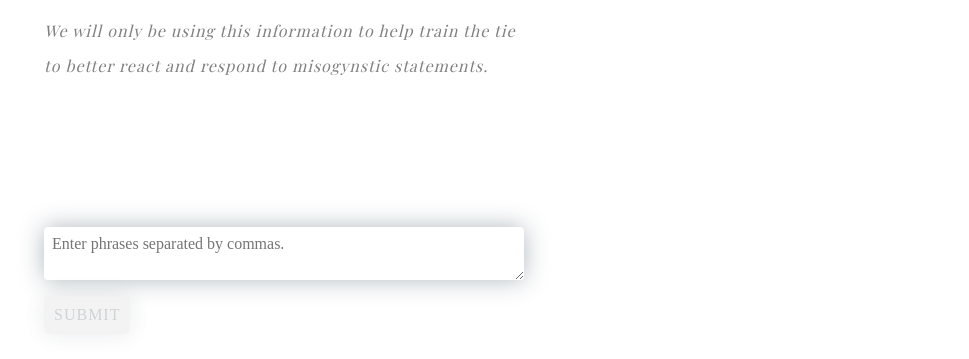
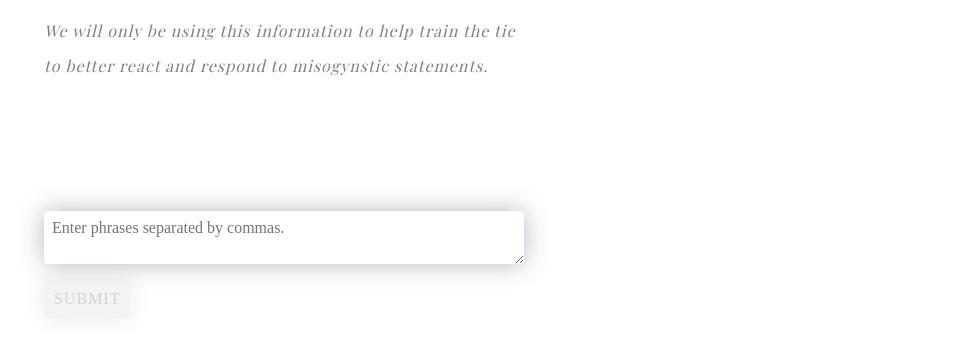
Before and after one commit to sonia9uppal/sonia9uppal.github.io, a plain HTML site: page toxictie/form.html in a window 1280 px wide. Shown: the part 191-550 px from the top of the page, without its empty margins (84-1053 px from the left). Drawn offline with nearby package versions, Linux system fonts and the light colour scheme; a web font is replaced by a local one.

Commit message:
form padding

```diff
--- a/assets/css/form.css
+++ b/assets/css/form.css
@@ -76,7 +76,10 @@ h2 {
 }
 
 .padding6 {
-  padding: 8rem;
+  padding-left: 8rem;
+  padding-right: 8rem;
+  padding-top: 7rem;
+  padding-bottom: 7rem;
 }
 
 @media screen and (max-width: 600px) {
```
